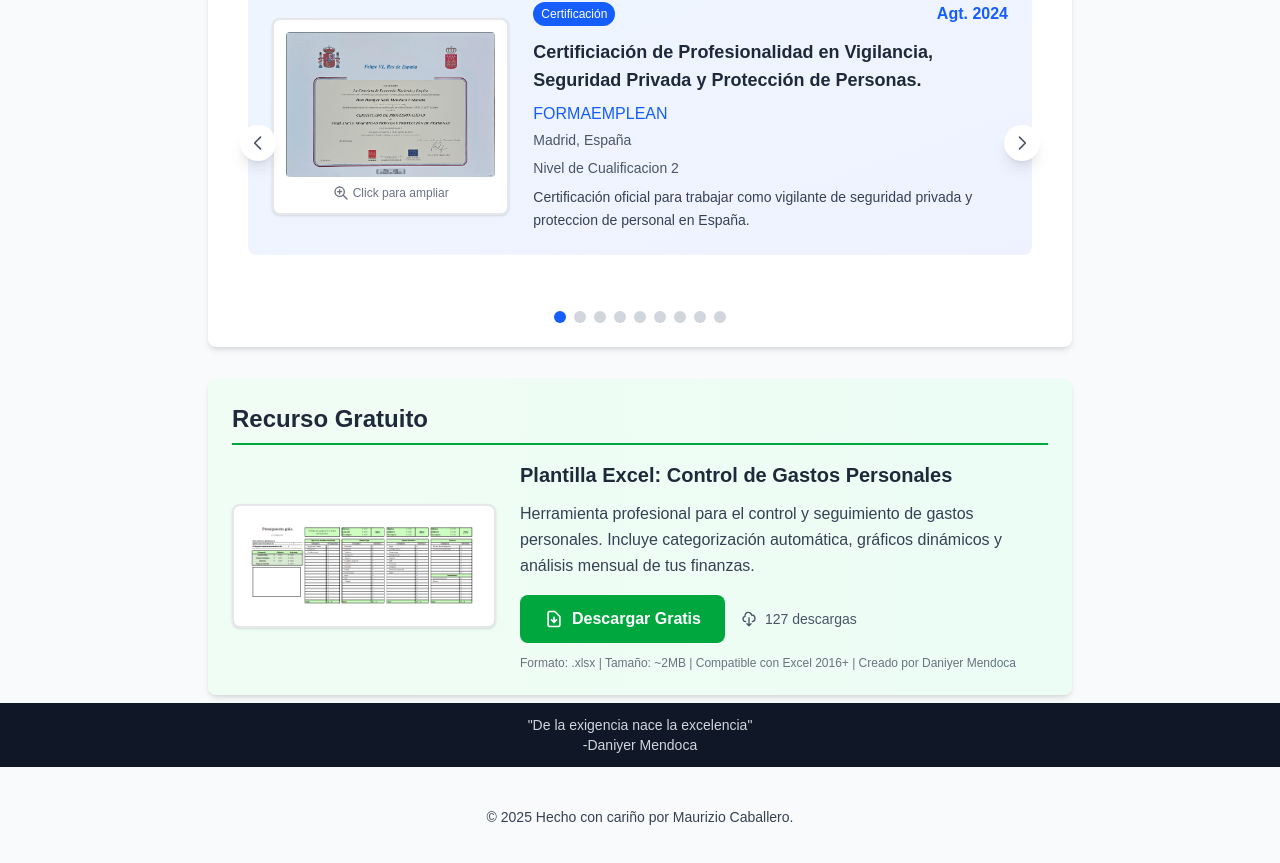
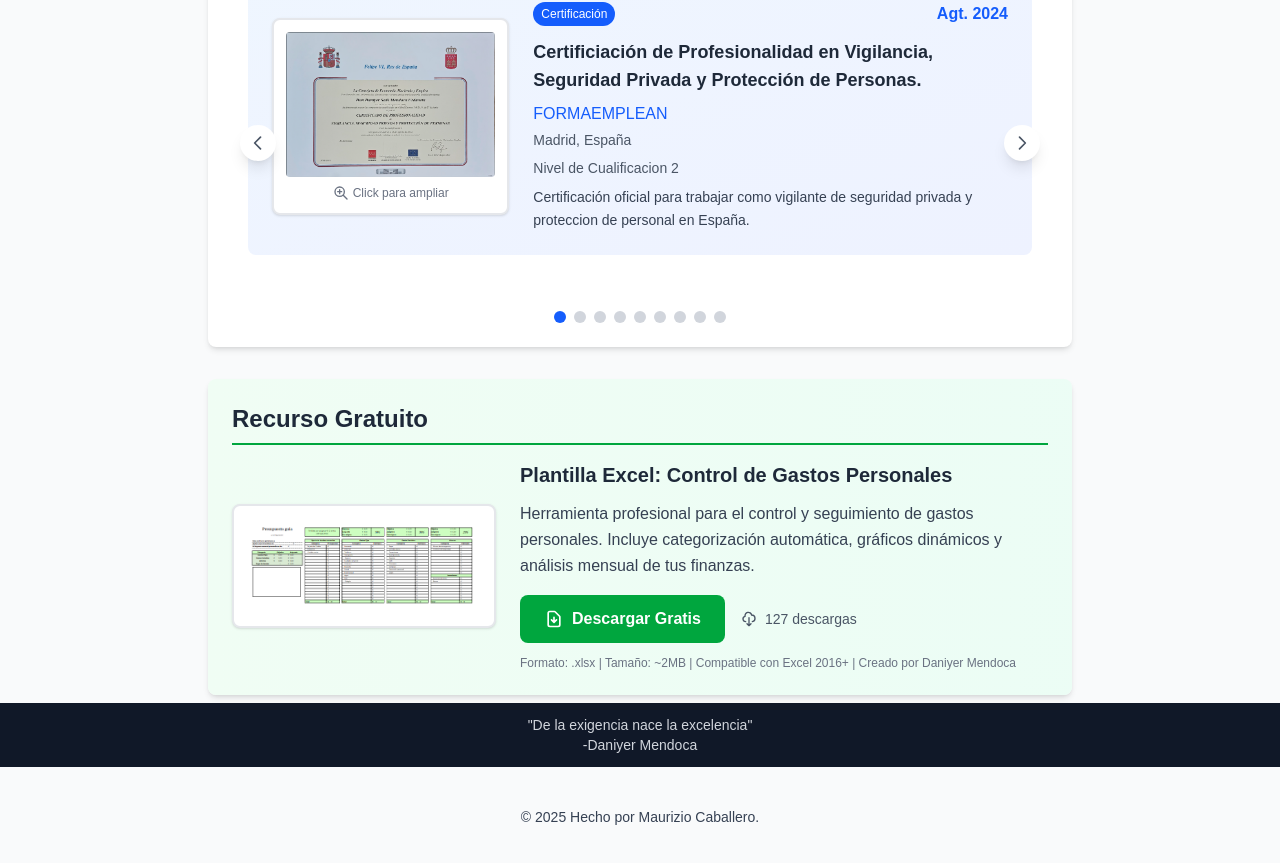
Before and after one commit to Mauriizio/cvdaniyer, a Next.js app: page / in a window 1280 px wide. Shown: the part 3372-4235 px from the top of the page. Built offline with nearby package versions, Linux system fonts and the light colour scheme.

Commit message:
Pulir footer listo

```diff
--- a/components/Hero.jsx
+++ b/components/Hero.jsx
@@ -74,7 +74,7 @@ export default function Hero() {
 
       <footer className="h-16">
           <p className="text-center text-gray-700 text-sm mt-10 mb-0">
-            © 2025 Hecho con cariño por Maurizio Caballero.</p>
+            © 2025 Hecho por Maurizio Caballero.</p>
 
         </footer> {/* Espacio para el footer */}
     </div>
```
